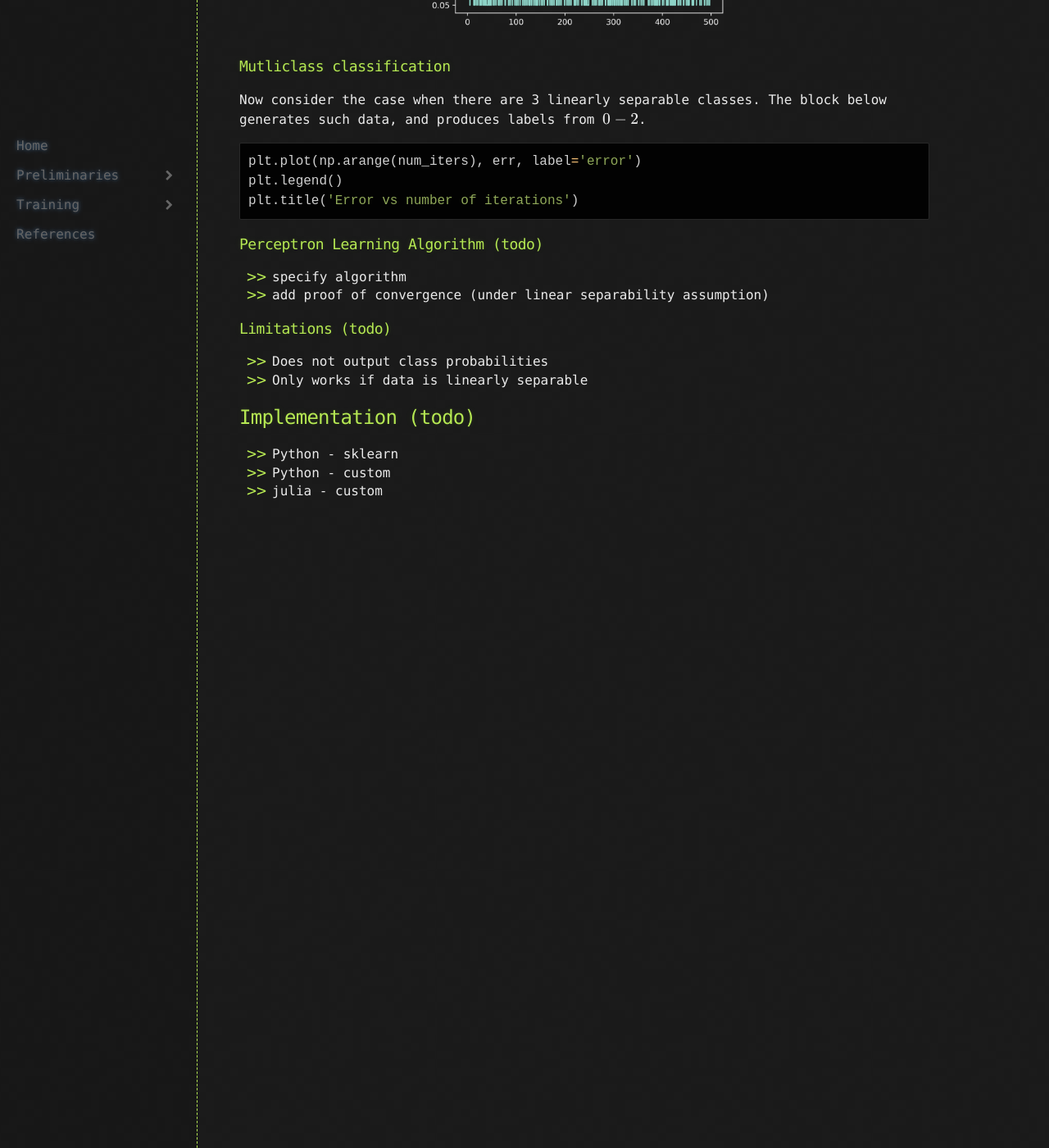
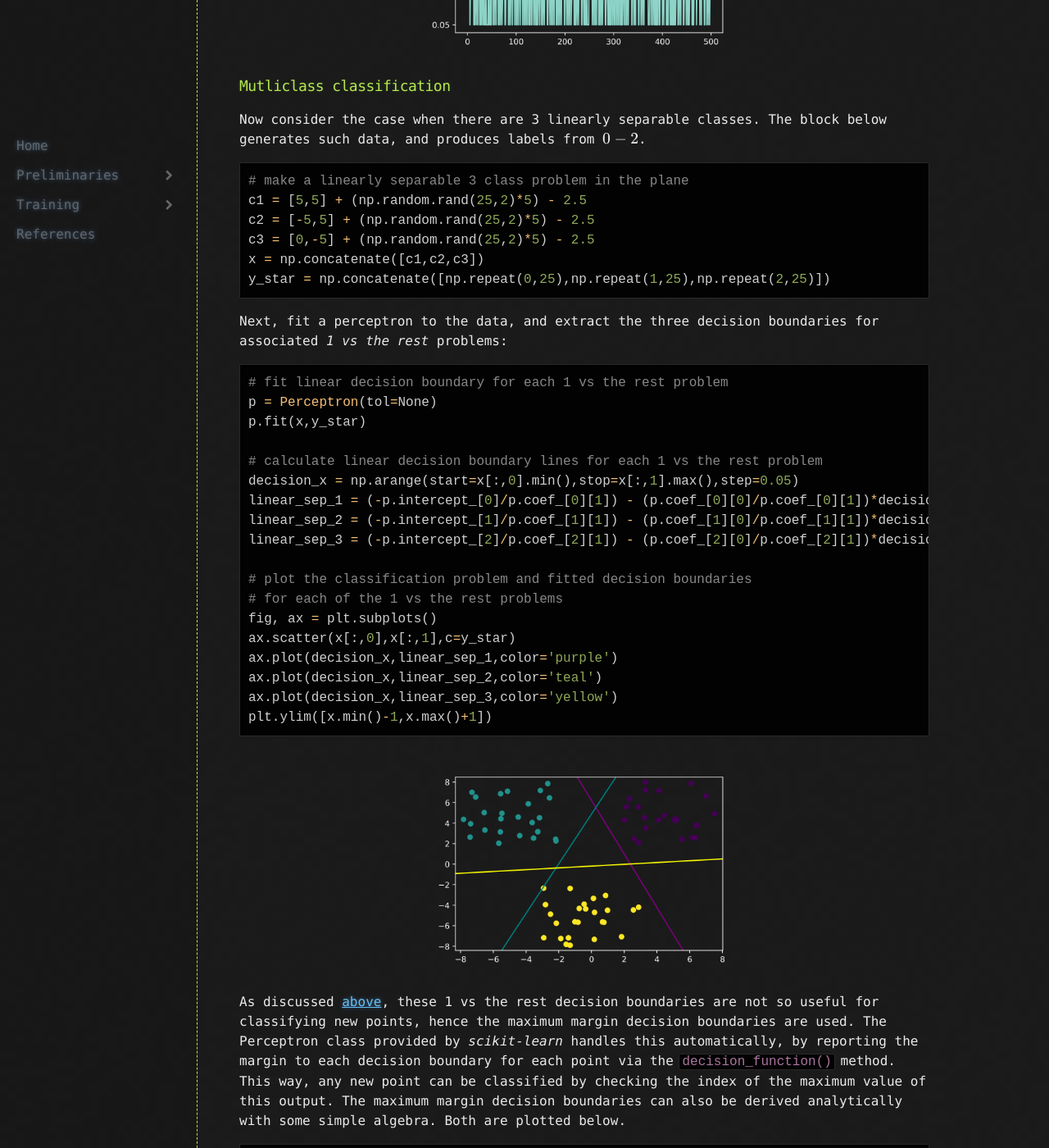
Before and after one commit to kieranfmaguire/kieranfmaguire.github.io, a Jekyll site: the page built from sections/preliminaries/perceptrons.md, in a window 1280 px wide and 1400 px high, scrolled down 11175 px. Shown: the whole window at 82% size. Built offline with Jekyll 4.4.1, drawn with Linux system fonts in a browser that asks for light colours; before the commit the page ends 11805 px from its top, so only the background shows below that; some of the changed text lies outside the part shown.

Commit message:
Typo fix

````diff
--- a/sections/preliminaries/perceptrons.md
+++ b/sections/preliminaries/perceptrons.md
@@ -138,7 +138,7 @@ direction of $$w$$. In other words, the direction of the weight vector $$w$$,
 which is by definition perpendicular to the hyperplane it defines, determines
 which class either side of the hyperplane will be.
 
-### Multiple classes
+### Multiple classes <a name="Multiple classes"></a>
 
 To generalise this to the multiclass setting ($$k \geq 2$$), some extra work is
 required. The $$m^{th}$$ LTU is trained to return $$1$$ if a point is in class
@@ -274,12 +274,12 @@ Differentiating this function with respect to $$w_j$$ gives:
 $$\begin{align}\label{L3}\tag{L3}
 \nabla \{\,Q_{w_j}(x_i)\, \} &=
   \begin{cases}
-    &0 &&\mathrm{when} \,\, sgn(y_i) = sgn(w_j^Tx_i) \\
+    &0 &&\mathrm{when} \,\, sgn(y_{i,j}) = sgn(w_j^Tx_i) \\
     &y_{i,j} \, \nabla \{w_j^T x_i\} &&\mathrm{otherwise}
   \end{cases} \\
 &=
   \begin{cases}
-    &0 &&\mathrm{when} \,\, sgn(y_i) = sgn(w_j^Tx_i) \\
+    &0 &&\mathrm{when} \,\, sgn(y_{i,j}) = sgn(w_j^Tx_i) \\
     &y_{i,j} x_i &&\mathrm{otherwise}
   \end{cases} \\
 \end{align}$$
@@ -296,7 +296,7 @@ w_j^{(new)} &=
 &= w_j^{(old)} + \mathbf{1}(y_{i,j}=\hat{y}_{i,j}) \, \eta \,y_{i,j} x_i
 \end{align}$$
 
-which is cleary equivalent to the formulation given in above.
+where $$\mathbf{1}(A)$$ is the indicator function for condition $$A$$. It is not hard to see this is equivalent to the formulation given above, with minor notational adjustment.
 
 ### Properties
 
@@ -518,25 +518,96 @@ Now consider the case when there are 3 linearly separable classes. The block
 below generates such data, and produces labels from $$0 - 2$$.
 
 ```python
-plt.plot(np.arange(num_iters), err, label='error')
-plt.legend()
-plt.title('Error vs number of iterations')
+# make a linearly separable 3 class problem in the plane
+c1 = [5,5] + (np.random.rand(25,2)*5) - 2.5
+c2 = [-5,5] + (np.random.rand(25,2)*5) - 2.5
+c3 = [0,-5] + (np.random.rand(25,2)*5) - 2.5
+x = np.concatenate([c1,c2,c3])
+y_star = np.concatenate([np.repeat(0,25),np.repeat(1,25),np.repeat(2,25)])
+```
+Next, fit a perceptron to the data, and extract the three decision boundaries
+for associated _1 vs the rest_ problems:
+
+```python
+# fit linear decision boundary for each 1 vs the rest problem
+p = Perceptron(tol=None)
+p.fit(x,y_star)
+
+# calculate linear decision boundary lines for each 1 vs the rest problem
+decision_x = np.arange(start=x[:,0].min(),stop=x[:,1].max(),step=0.05)
+linear_sep_1 = (-p.intercept_[0]/p.coef_[0][1]) - (p.coef_[0][0]/p.coef_[0][1])*decision_x
+linear_sep_2 = (-p.intercept_[1]/p.coef_[1][1]) - (p.coef_[1][0]/p.coef_[1][1])*decision_x
+linear_sep_3 = (-p.intercept_[2]/p.coef_[2][1]) - (p.coef_[2][0]/p.coef_[2][1])*decision_x
+
+# plot the classification problem and fitted decision boundaries
+# for each of the 1 vs the rest problems
+fig, ax = plt.subplots()
+ax.scatter(x[:,0],x[:,1],c=y_star)
+ax.plot(decision_x,linear_sep_1,color='purple')
+ax.plot(decision_x,linear_sep_2,color='teal')
+ax.plot(decision_x,linear_sep_3,color='yellow')
+plt.ylim([x.min()-1,x.max()+1])
 ```
 
+![](/assets/images/perceptron6.png){: .center-image}
 
+As discussed <a href="i#Multiple classes">above</a>, these 1 vs the rest
+decision boundaries are not so useful for classifying new points, hence the
+maximum margin decision boundaries are used. The Perceptron class provided by
+_scikit-learn_ handles this automatically, by reporting the margin to each
+decision boundary for each point via the `decision_function()` method. This
+way, any new point can be classified by checking the index of the maximum
+value of this output. The maximum margin decision boundaries can also be
+derived analytically with some simple algebra. Both are plotted below.
 
-### Perceptron Learning Algorithm (todo)
+```python
+# make a grid of points to classify
+points = np.meshgrid(decision_x,decision_x,indexing='ij')
+x1 = points[0].reshape(-1,1)
+x2 = points[1].reshape(-1,1)
+xx = np.concatenate([x1,x2],axis=1)
 
-* specify algorithm
-* add proof of convergence (under linear separability assumption)
+# get the class of each point in the grid
+y_grid = np.argmax(p.decision_function(xx), axis=1)
 
-### Limitations (todo)
+# compute the maximum margin decision boundaires analytically
 
- * Does not output class probabilities
- * Only works if data is linearly separable
+# compute point where maximum margin decision bound intersect
+b13, b23 = p.intercept_[0] - p.intercept_[2], p.intercept_[1] - p.intercept_[2]
+w2232, w1232 = p.coef_[1,1] - p.coef_[2,1], p.coef_[0,1] - p.coef_[2,1]
+w2131, w1131 = p.coef_[1,0] - p.coef_[2,0], p.coef_[0,0] - p.coef_[2,0]
+numerator = (b13/w1232) - (b23/w2232)
+denominator = (w2131/w2232) - (w1131/w1232)
+x_intersect = numerator/denominator
 
-## Implementation (todo)
+# compute domain for each of the boundaries
+lower_x = np.arange(start=x.min()-1,stop=x_intersect,step=0.01)
+upper_x = np.arange(start=x_intersect,stop=x.max()+1,step=0.01)
 
- * Python - sklearn
- * Python - custom
- * julia - custom
+# specify each of the maximum margin decision boundaries
+decision_boundary_1 = \
+    - (p.intercept_[1] - p.intercept_[2])/(p.coef_[1,1] - p.coef_[2,1]) \
+    - ((p.coef_[1,0] - p.coef_[2,0])/(p.coef_[1,1] - p.coef_[2,1])) * lower_x
+decision_boundary_2 = \
+    - (p.intercept_[0] - p.intercept_[1])/(p.coef_[0,1] - p.coef_[1,1]) \
+    - ((p.coef_[0,0] - p.coef_[1,0])/(p.coef_[0,1] - p.coef_[1,1])) * upper_x
+decision_boundary_3 = \
+    - (p.intercept_[0] - p.intercept_[2])/(p.coef_[0,1] - p.coef_[2,1]) \
+    - ((p.coef_[0,0] - p.coef_[2,0])/(p.coef_[0,1] - p.coef_[2,1])) * upper_x
+
+# visualise
+fig, ax = plt.subplots()
+ax.scatter(x[:,0], x[:,1], c=y_star)
+ax.scatter(xx[:,0], xx[:,1] ,c=y_grid, alpha=0.1, s=0.5)
+ax.plot(lower_x, decision_boundary_1, color='red')
+ax.plot(upper_x, decision_boundary_2, color='red')
+ax.plot(upper_x, decision_boundary_3, color='red')
+plt.xlim([x[:,0].min()-0.5, x[:,0].max()+0.5])
+plt.ylim([x[:,1].min()-0.5, x[:,1].max()+0.5])
+```
+
+![](/assets/images/perceptron7.png){: .center-image}
+
+The shaded regions in the above plot represent the class for any new points in
+that region, and the red lines are the analytical maximum margin decision
+boundaries.
````
Also changed, not shown: assets/images/perceptron6.png, assets/images/perceptron7.png.
